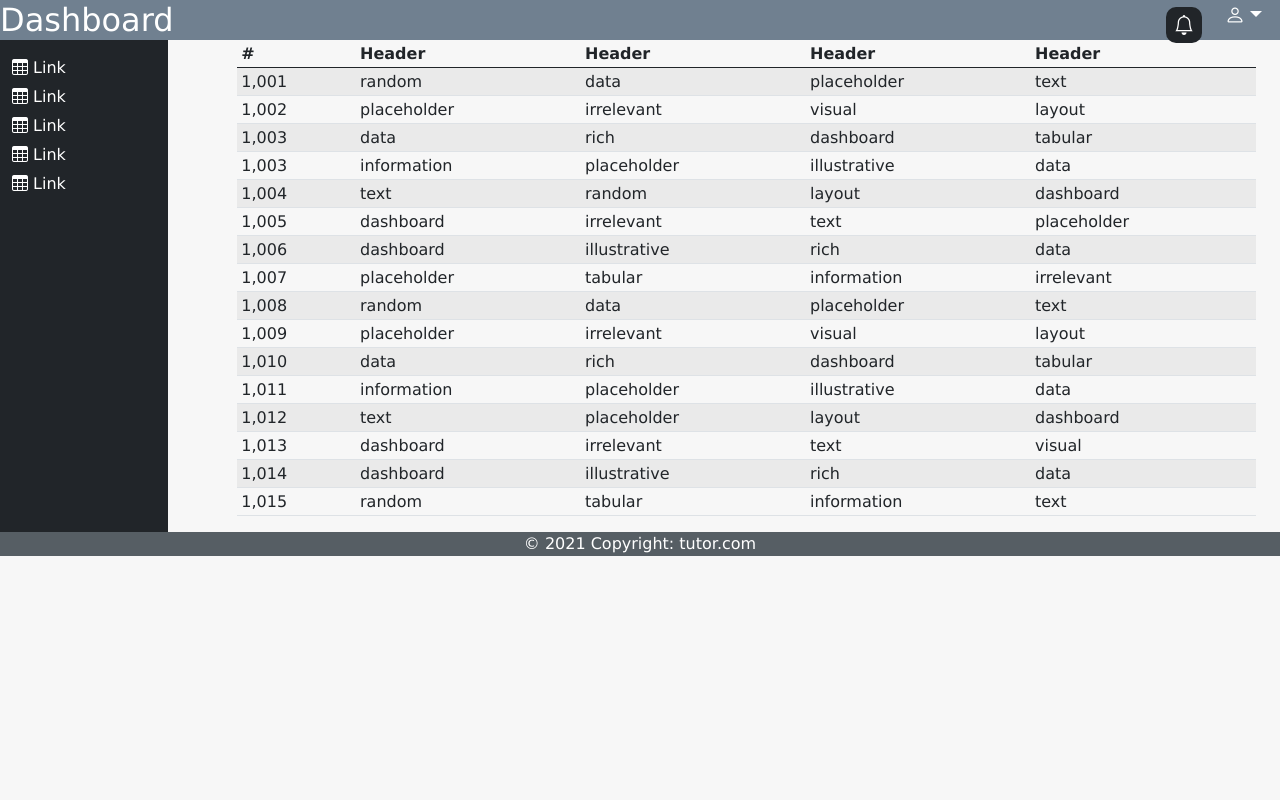
After one commit to Ind20/tutor, a Django app: page /dashboard in a window 1280 px wide. The commit adds this page. Run offline with Django 3.2, Linux system fonts and the light colour scheme; some libraries are stand-ins or nearby versions.

Commit message:
dashboard intial design

```diff
--- a/static/css/style.css
+++ b/static/css/style.css
@@ -12,7 +12,7 @@ html, body {
     font-family: "Lucida Grande"!important;
 }
 
-.container {
+.container-fluid {
     min-height: 60vh;
 }
 
@@ -37,6 +37,13 @@ html, body {
 
 .white {
     color: white !important;
+}
+
+a {
+    text-decoration: none !important;
+}
+a:hover {
+    color: green !important;
 }
 
 
@@ -80,3 +87,47 @@ html, body {
 .pro-head {
     padding-bottom: 30px !important;
 }
+
+
+
+/* - - - - - - - - - - - - - - - - - - - Dashboard css - - - - - - - - - - - - - - - - - - - - - -  */
+
+.dnavbar {
+    height: 40px;
+}
+
+.sidebar-section {
+    position: absolute;
+    height: 100%;
+    width: 100%;
+  }
+
+
+.sidebar-item {
+    position: absolute;
+    top: 0;
+    left: 0;
+    width: 100%;
+    height: 100%;
+}
+
+
+.make-me-sticky {
+    position: -webkit-sticky;
+    position: sticky;
+    top: 0;
+    padding: 0 15px;
+}
+
+.sidebar {
+    width: 168px !important;
+}
+
+.widget {
+    margin-top: 10px;
+    border-radius: 10px;
+}
+
+.d-menu {
+    padding-bottom: 5px;
+}
--- a/teacher/urls.py
+++ b/teacher/urls.py
@@ -11,5 +11,7 @@ urlpatterns =[
     path('register', views.register, name='register'),
     path('logout', views.logout, name='logout'),
     path('profile', views.profile, name="profile"),
-    path('editprofile', views.editprofile, name="editprofile")
+    path('editprofile', views.editprofile, name="editprofile"),
+
+    path('dashboard', views.dashboard, name="dashboard"),
 ]
--- a/teacher/views.py
+++ b/teacher/views.py
@@ -11,6 +11,10 @@ from django.contrib.auth.decorators import user_passes_test
 
 def home(request):
     return render(request, 'home.html')
+
+
+def dashboard(request):
+    return render(request, 'dashboard.html')
 
 
 def contactus(request):
--- a/template/base.html
+++ b/template/base.html
@@ -4,10 +4,11 @@
   <head>
     <meta charset="utf-8">
     <meta name="viewport" content="width=device-width, initial-scale=1">
+    <title>Tutor</title>
+    <link rel="shortcut icon" type="image/jpg" href="{% static 'assets/tutor.png' %}">
     <link rel="stylesheet" type="text/css" href="{% static 'css/style.css' %}">
     <link href="https://cdn.jsdelivr.net/npm/bootstrap@5.0.0-beta3/dist/css/bootstrap.min.css" rel="stylesheet" integrity="sha384-eOJMYsd53ii+scO/bJGFsiCZc+5NDVN2yr8+0RDqr0Ql0h+rP48ckxlpbzKgwra6" crossorigin="anonymous">
     <link rel="stylesheet" href="https://cdn.jsdelivr.net/npm/bootstrap-icons@1.4.1/font/bootstrap-icons.css">
-    <title>Turor</title>
   </head>
   <body>
     <nav class="navbar navbar-expand-lg navbar-light bg-info">
--- /dev/null
+++ b/template/dashboard.html
@@ -0,0 +1,237 @@
+{%load static%}
+<html lang="en">
+
+<head>
+    <meta charset="utf-8" />
+    <meta http-equiv="X-UA-Compatible" content="IE=edge" />
+    <meta name="viewport" content="width=device-width, initial-scale=1, shrink-to-fit=no" />
+    <meta name="description" content="" />
+    <meta name="author" content="" />
+    <title>Dashboard</title>
+    <link rel="shortcut icon" type="image/jpg" href="{% static 'assets/dashboard.png' %}">
+    <link rel="stylesheet" type="text/css" href="{% static 'css/style.css' %}">
+    <link rel="stylesheet" href="https://cdn.jsdelivr.net/npm/bootstrap@5.0.0-beta3/dist/css/bootstrap.min.css"
+        integrity="sha384-eOJMYsd53ii+scO/bJGFsiCZc+5NDVN2yr8+0RDqr0Ql0h+rP48ckxlpbzKgwra6" crossorigin="anonymous">
+    <link rel="stylesheet" href="https://cdn.jsdelivr.net/npm/bootstrap-icons@1.4.1/font/bootstrap-icons.css">
+</head>
+
+<body>
+    <nav class="navbar sticky-top dnavbar navbar-expand-lg">
+        <h2 class="white mb-0">Dashboard</h2>
+        <div class="collapse navbar-collapse nav justify-content-end" id="navbarNavDropdown">
+            <ul class="navbar-nav">
+                <li>
+                    <i class="bi bi-bell nav-link widget white bg-dark" title="Notifications"></i>
+                </li>
+                <li class="nav-item dropdown">
+                    {% if user.is_authenticated %}
+                    <a class="nav-link dropdown-toggle white" href="#" id="navbarDropdownMenuLink" role="button"
+                        data-bs-toggle="dropdown" aria-expanded="false">Hi,
+                        {{request.user.username}}
+                        <img class="dp" src="{{request.user.userprofile.get_profile_pic}}" width="40" height="40"></a>
+                    <ul class="dropdown-menu" aria-labelledby="navbarDropdownMenuLink">
+                        <li><a class="dropdown-item" href="/profile">My profile</a></li>
+                        <li><a class="dropdown-item" href="/editprofile">Edit Profile</a></li>
+                        <li class="dropdown-divider"></li>
+                        <li><a class="dropdown-item" href="/logout">Logout</a></li>
+                    </ul>
+                    {% else %}
+                    <a class="nav-link dropdown-toggle white" href="#" id="navbarDropdownMenuLink" role="button"
+                        data-bs-toggle="dropdown" aria-expanded="false"><i class="bi bi-person"></i></a>
+                    <ul class="dropdown-menu dropdown-menu-end" aria-labelledby="navbarDropdownMenuLink">
+                        <li><a class="dropdown-item" href="/login">Login</a></li>
+                        <li><a class="dropdown-item" href="/register">Register</a></li>
+                    </ul>
+                </li>
+                {% endif %}
+            </ul>
+        </div>
+    </nav>
+
+    {% block content %}
+    {% endblock %}
+
+    <div class="container-fluid">
+        <div class="row">
+            <nav id="sidebarMenu" class="col-md-1 col-lg-2 d-md-block bg-dark sidebar collapse">
+                <div class="position-sticky pt-3">
+                    <ul class="nav flex-column">
+                        <li class="nav-item d-menu">
+                            <a class="white" href="#">
+                                <i class="bi bi-table"></i>
+                                Link
+                            </a>
+                        </li>
+                        <li class="nav-item d-menu">
+                            <a class="white" href="#">
+                                <i class="bi bi-table"></i>
+                                Link
+                            </a>
+                        </li>
+                        <li class="nav-item d-menu">
+                            <a class="white" href="#">
+                                <i class="bi bi-table"></i>
+                                Link
+                            </a>
+                        </li>
+                        <li class="nav-item d-menu">
+                            <a class="white" href="#">
+                                <i class="bi bi-table"></i>
+                                Link
+                            </a>
+                        </li>
+                        <li class="nav-item d-menu">
+                            <a class="white" href="#">
+                                <i class="bi bi-table"></i>
+                                Link
+                            </a>
+                        </li>
+                    </ul>
+                </div>
+            </nav>
+
+            <main class="col-md-9 ms-sm-auto col-lg-10 px-md-4">
+                <div class="table-responsive">
+                    <table class="table table-striped table-sm">
+                        <thead>
+                            <tr>
+                                <th>#</th>
+                                <th>Header</th>
+                                <th>Header</th>
+                                <th>Header</th>
+                                <th>Header</th>
+                            </tr>
+                        </thead>
+                        <tbody>
+                            <tr>
+                                <td>1,001</td>
+                                <td>random</td>
+                                <td>data</td>
+                                <td>placeholder</td>
+                                <td>text</td>
+                            </tr>
+                            <tr>
+                                <td>1,002</td>
+                                <td>placeholder</td>
+                                <td>irrelevant</td>
+                                <td>visual</td>
+                                <td>layout</td>
+                            </tr>
+                            <tr>
+                                <td>1,003</td>
+                                <td>data</td>
+                                <td>rich</td>
+                                <td>dashboard</td>
+                                <td>tabular</td>
+                            </tr>
+                            <tr>
+                                <td>1,003</td>
+                                <td>information</td>
+                                <td>placeholder</td>
+                                <td>illustrative</td>
+                                <td>data</td>
+                            </tr>
+                            <tr>
+                                <td>1,004</td>
+                                <td>text</td>
+                                <td>random</td>
+                                <td>layout</td>
+                                <td>dashboard</td>
+                            </tr>
+                            <tr>
+                                <td>1,005</td>
+                                <td>dashboard</td>
+                                <td>irrelevant</td>
+                                <td>text</td>
+                                <td>placeholder</td>
+                            </tr>
+                            <tr>
+                                <td>1,006</td>
+                                <td>dashboard</td>
+                                <td>illustrative</td>
+                                <td>rich</td>
+                                <td>data</td>
+                            </tr>
+                            <tr>
+                                <td>1,007</td>
+                                <td>placeholder</td>
+                                <td>tabular</td>
+                                <td>information</td>
+                                <td>irrelevant</td>
+                            </tr>
+                            <tr>
+                                <td>1,008</td>
+                                <td>random</td>
+                                <td>data</td>
+                                <td>placeholder</td>
+                                <td>text</td>
+                            </tr>
+                            <tr>
+                                <td>1,009</td>
+                                <td>placeholder</td>
+                                <td>irrelevant</td>
+                                <td>visual</td>
+                                <td>layout</td>
+                            </tr>
+                            <tr>
+                                <td>1,010</td>
+                                <td>data</td>
+                                <td>rich</td>
+                                <td>dashboard</td>
+                                <td>tabular</td>
+                            </tr>
+                            <tr>
+                                <td>1,011</td>
+                                <td>information</td>
+                                <td>placeholder</td>
+                                <td>illustrative</td>
+                                <td>data</td>
+                            </tr>
+                            <tr>
+                                <td>1,012</td>
+                                <td>text</td>
+                                <td>placeholder</td>
+                                <td>layout</td>
+                                <td>dashboard</td>
+                            </tr>
+                            <tr>
+                                <td>1,013</td>
+                                <td>dashboard</td>
+                                <td>irrelevant</td>
+                                <td>text</td>
+                                <td>visual</td>
+                            </tr>
+                            <tr>
+                                <td>1,014</td>
+                                <td>dashboard</td>
+                                <td>illustrative</td>
+                                <td>rich</td>
+                                <td>data</td>
+                            </tr>
+                            <tr>
+                                <td>1,015</td>
+                                <td>random</td>
+                                <td>tabular</td>
+                                <td>information</td>
+                                <td>text</td>
+                            </tr>
+                        </tbody>
+                    </table>
+                </div>
+            </main>
+        </div>
+    </div>
+
+    <footer class="bg-secondary text-white text-center">
+        <div class="text-center" style="background-color: rgba(0, 0, 0, 0.2);">
+            © 2021 Copyright:
+            <a class="text-white" href="/">tutor.com</a>
+        </div>
+    </footer>
+
+        <script src="https://cdn.jsdelivr.net/npm/bootstrap@5.0.0-beta3/dist/js/bootstrap.bundle.min.js"
+            integrity="sha384-JEW9xMcG8R+pH31jmWH6WWP0WintQrMb4s7ZOdauHnUtxwoG2vI5DkLtS3qm9Ekf"
+            crossorigin="anonymous"></script>
+</body>
+
+</html>
```
Also changed, not shown: static/assets/dashboard.png (added), static/assets/tutor.png (added).
